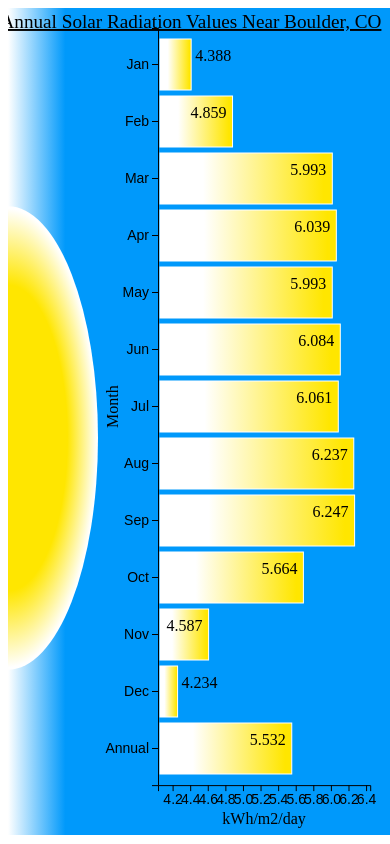
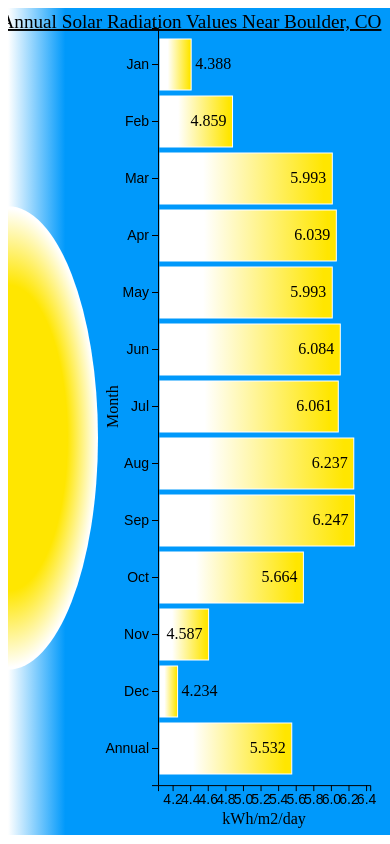
Before and after one commit to adneef/d3, a plain HTML site: page PVWattsBarChart/index.html in a window 390 px wide. Drawn offline with nearby package versions, Linux system fonts and the light colour scheme.

Commit message:
updated barlabels to center responsively

```diff
--- a/REopt/app.js
+++ b/PVWattsBarChart/app.js
@@ -7,7 +7,7 @@ const margin = {top: 20, right: 20, bottom: 50, left: 150},
 x = d3.scaleLinear(),
 y = d3.scaleBand().padding(0.1)
 
-// create global variables to store our data and location
+// create global variables to store our data and location - it's gross, I know
 let theData
 let where
 
@@ -192,12 +192,13 @@ const makeChart = () => {
   .append('text')
   .attr('class', 'barLabel')
   .attr('y', d => y(d.month))
-  .attr('dy', '1.4em')
+  .attr('dy', y.bandwidth()/1.7)
   .attr('dx', '-2.5em')
   .text(d => +d.solRad.toFixed(3))
   .transition()
   .duration(750)
   .attr('x', d => {
+    // change the x-value of the label depending on the size of the bar
     if(x(d.solRad) < 42) return x(d.solRad) + 46
     return x(d.solRad)
   })
@@ -205,11 +206,12 @@ const makeChart = () => {
   // update bar labels on window resize
   barLabels
   .attr('x', d => {
+    // change the x-value of the label depending on the size of the bar
     if(x(d.solRad) < 42) return x(d.solRad) + 46
     return x(d.solRad)
   })
   .attr('y', d => y(d.month))
-  .attr('dy', '1.2em')
+  .attr('dy', y.bandwidth()/1.7)
   .attr('dx', '-2.5em')
   .text(d => +d.solRad.toFixed(3))
 
--- a/REopt/style.css
+++ b/PVWattsBarChart/style.css
@@ -1,7 +1,6 @@
 svg {
   background: linear-gradient(to right, white, rgb(0, 153, 251) 15%);
   position: absolute;
-  /* padding: 1%; */
 }
 
 .corona {
```
Also changed, not shown: PVWattsBarChart/PVWattsData.json (renamed from REopt/PVWattsData.json), PVWattsBarChart/index.html (renamed from REopt/index.html), 2 other files.
